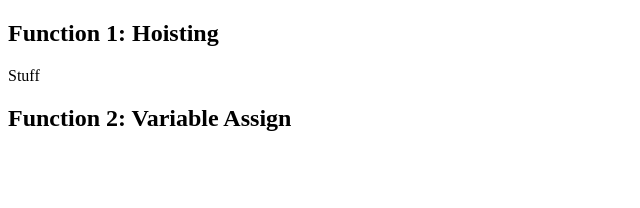
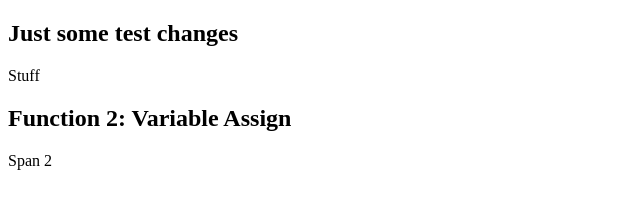
Before and after one commit to goetsche101/CS361-ENGHOST, a plain HTML site: page index.html in a window 1280 px wide. Shown: the whole page, without its empty margins (0-640 px from the left). Drawn offline with Linux system fonts and the light colour scheme.

Commit message:
testing more changes

```diff
--- a/index.html
+++ b/index.html
@@ -5,9 +5,9 @@
   <title>title</title>
  </head>
  <body>
-<h2>Function 1: Hoisting </h2>
+<h2>Just some test changes</h2>
   <span id="f1">Stuff</span>
 <h2> Function 2: Variable Assign </h2>
-<span id=function2> </span>
+<span id=function2>Span 2 </span>
  </body>
 </html>
```
